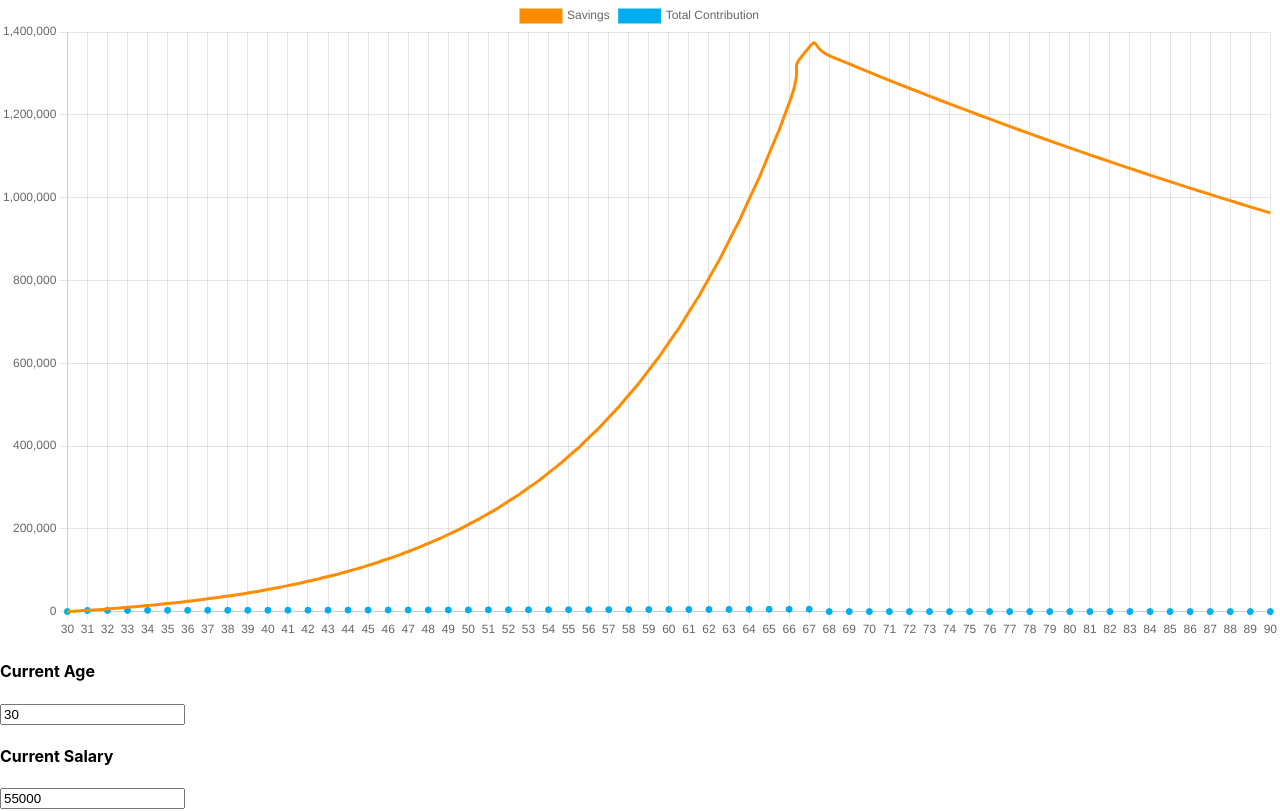
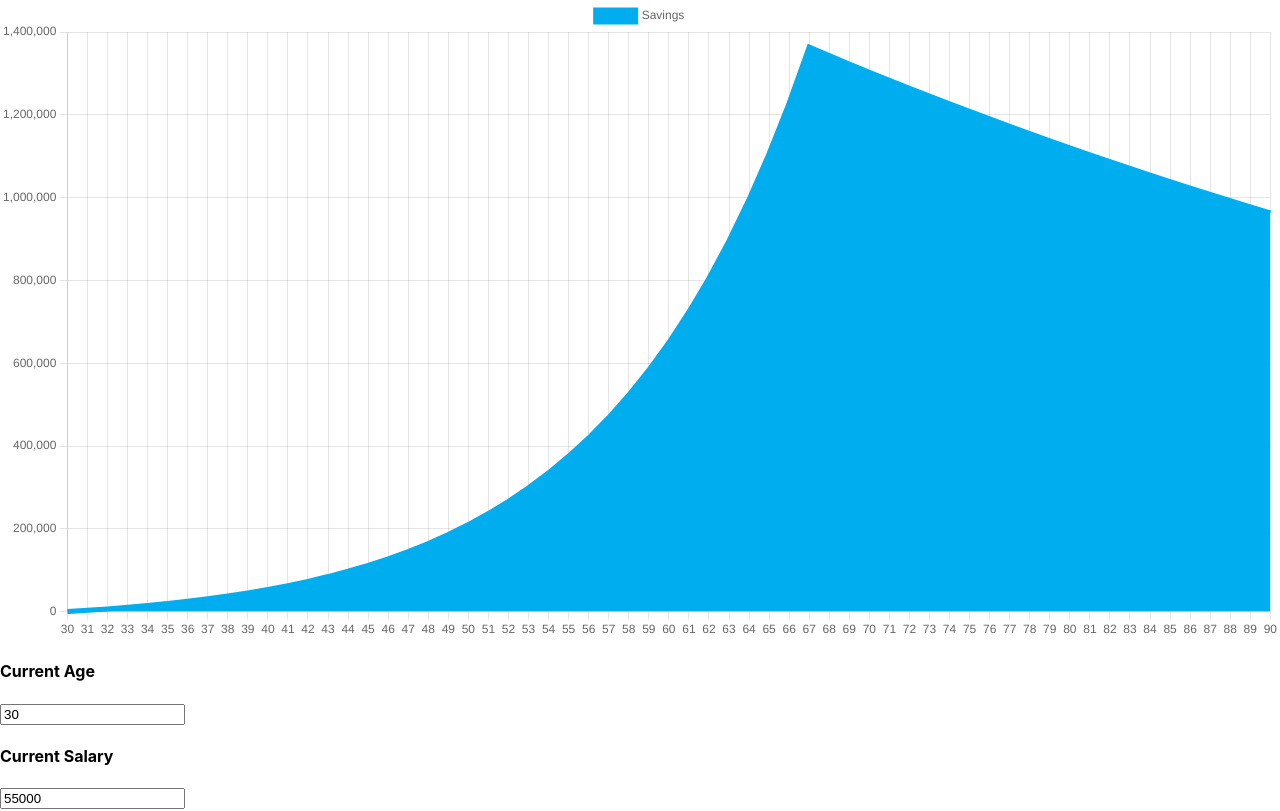
Before and after one commit to Stack-Industry-Project/self-industry-project, a React (Create React App) app in the folder client/: page / in a window 1280 px wide. Shown: the top 811 px of the page. Built offline with nearby package versions, Linux system fonts and the light colour scheme.

Commit message:
changed graph styling

```diff
--- a/client/src/components/LineChart.jsx
+++ b/client/src/components/LineChart.jsx
@@ -36,52 +36,43 @@ const plugin = {
               {
                 label: "Savings",
                 data: totalSavings,
-                backgroundColor: "#FF8C00",
-                borderColor: "#FF8C00",
-                hoverBorderWidth: 35,
+                backgroundColor: "#00ADEE",
+                borderWidth: 5,
+                borderColor: "#00ADEE",
+                hoverBorderWidth: 20,
                 point: false,
-                pointStyle:'circle',
+                pointStyle:'line',
+                pointHitRadius: 20,
                 stepped: false,
-                plugins: [plugin],
-                fill: false,
+                fill: true,
                 borderDash: [2000,2200],
                 elements: {
                   point: {
                     radius: 0
                   }
                 },
-                animations: {
-                  tension: {
-                    duration: 100,
-                    easing: 'easeInOutExpo',
-                    from: 1,
-                    to: 0,
-                    loop: true
-                  }
-                },
-
-
 
               },
-              {
-                label: "Total Contribution",
-                type: 'line',
-                data: totalContributed,
-                showLine: false,
-                options: {
-                  indexAxis: 'y',
-                  scales: {
-                    x: {
-                      beginAtZero: false
-                    }
-                  }
-                },
-                fill: false,
-                borderColor: "#00ADEE",
-                backgroundColor: "#00ADEE",
-                hoverBorderWidth: 35,
+              // {
+              //   label: "Total Contribution",
+              //   type: 'line',
+              //   data: totalContributed,
+              //   showLine: false,
+              //   borderDash: [2000,2200],
+              //   options: {
+              //     indexAxis: 'y',
+              //     scales: {
+              //       x: {
+              //         beginAtZero: false
+              //       }
+              //     }
+              //   },
+              //   fill: false,
+              //   borderColor: "#00ADEE",
+              //   backgroundColor: "#00ADEE",
+              //   hoverBorderWidth: 35,
 
-              }
+              // }
             ]
           };
     return (
```
